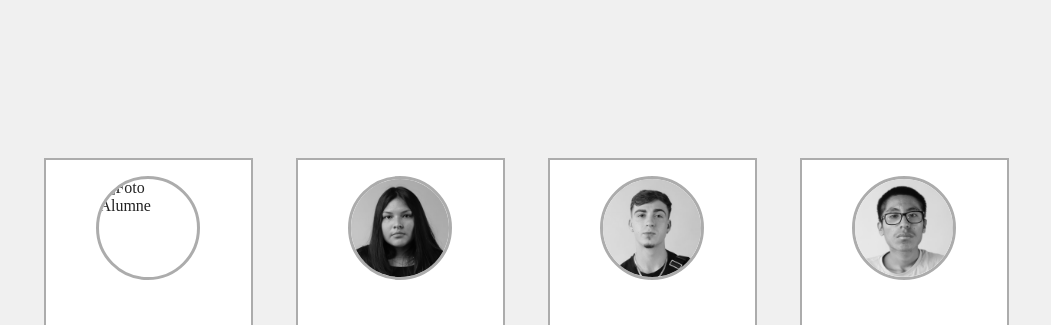
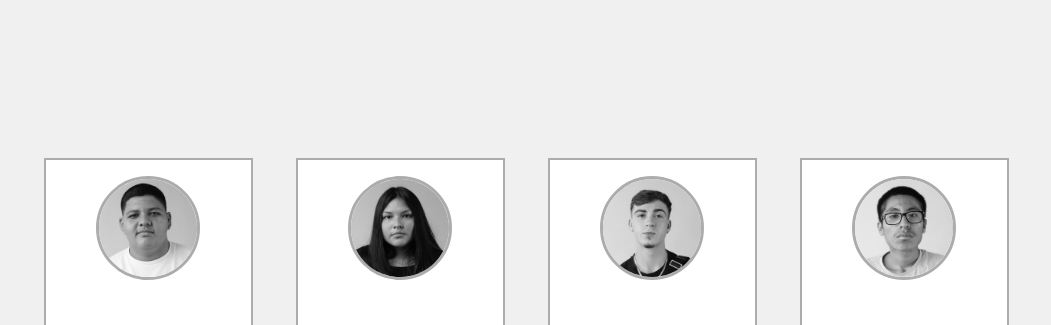
Before and after one commit to aaguilar-ifp/-mp08_ee_final, a plain HTML site: page mp08_ee 2/css/index.html in a window 1280 px wide. Shown: the part 169-494 px from the top of the page, without its empty margins (114-1165 px from the left). Drawn offline with Linux system fonts and the light colour scheme.

Commit message:
Update index.html

```diff
--- a/mp08_ee 2/css/index.html
+++ b/mp08_ee 2/css/index.html
@@ -16,7 +16,7 @@
       <div class="marc">
         <div class="targeta">
           <div class="foto-perfil">
-            <img src="img/andreyA.png" alt="Foto Alumne" />
+            <img src="../img/andreyA.png" alt="Foto Alumne" />
           </div>
           <div class="contingut">
             <p class="descripcio">SUPORT</p>
```
